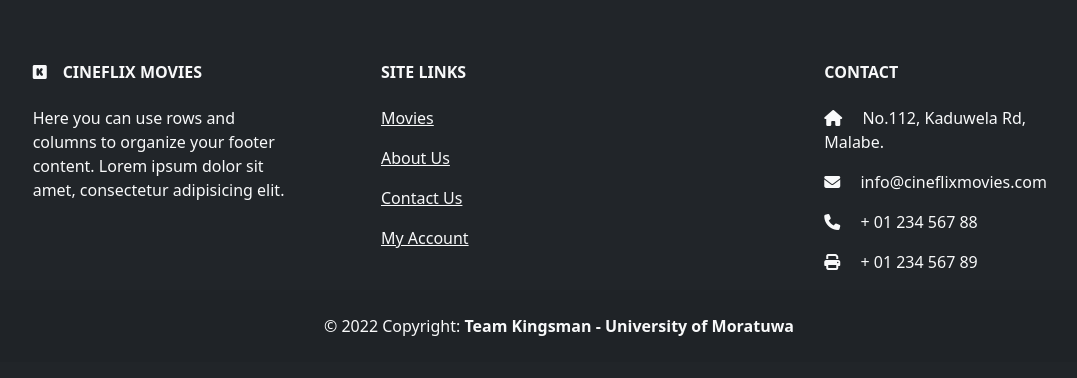
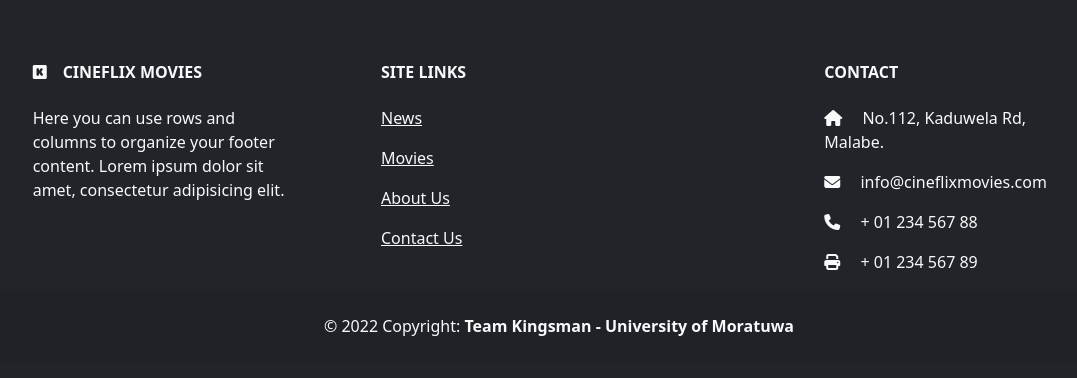
Before and after one commit to VishwaDeAero/kingsman-tickets, a PHP site: page /aboutus.php in a window 1280 px wide. Shown: the part 1281-1659 px from the top of the page, without its empty margins (81-1158 px from the left). Run offline with PHP 8.4, Linux system fonts and the light colour scheme; some libraries are stand-ins or nearby versions.

Commit message:
Footer Update

```diff
--- a/master/footer.php
+++ b/master/footer.php
@@ -19,16 +19,16 @@
                             Site Links
                         </h6>
                         <p>
-                            <a href="#!" class="text-reset">Movies</a>
+                            <a href="news.php" class="text-reset">News</a>
+                        </p>
+                        <p>
+                            <a href="allmovies.php" class="text-reset">Movies</a>
                         </p>
                         <p>
                             <a href="aboutus.php" class="text-reset">About Us</a>
                         </p>
                         <p>
                             <a href="contactus.php" class="text-reset">Contact Us</a>
-                        </p>
-                        <p>
-                            <a href="#!" class="text-reset">My Account</a>
                         </p>
                     </div>
                     <div class="col-md-4 col-lg-3 col-xl-3 mx-auto mb-md-0 mb-4">
```
